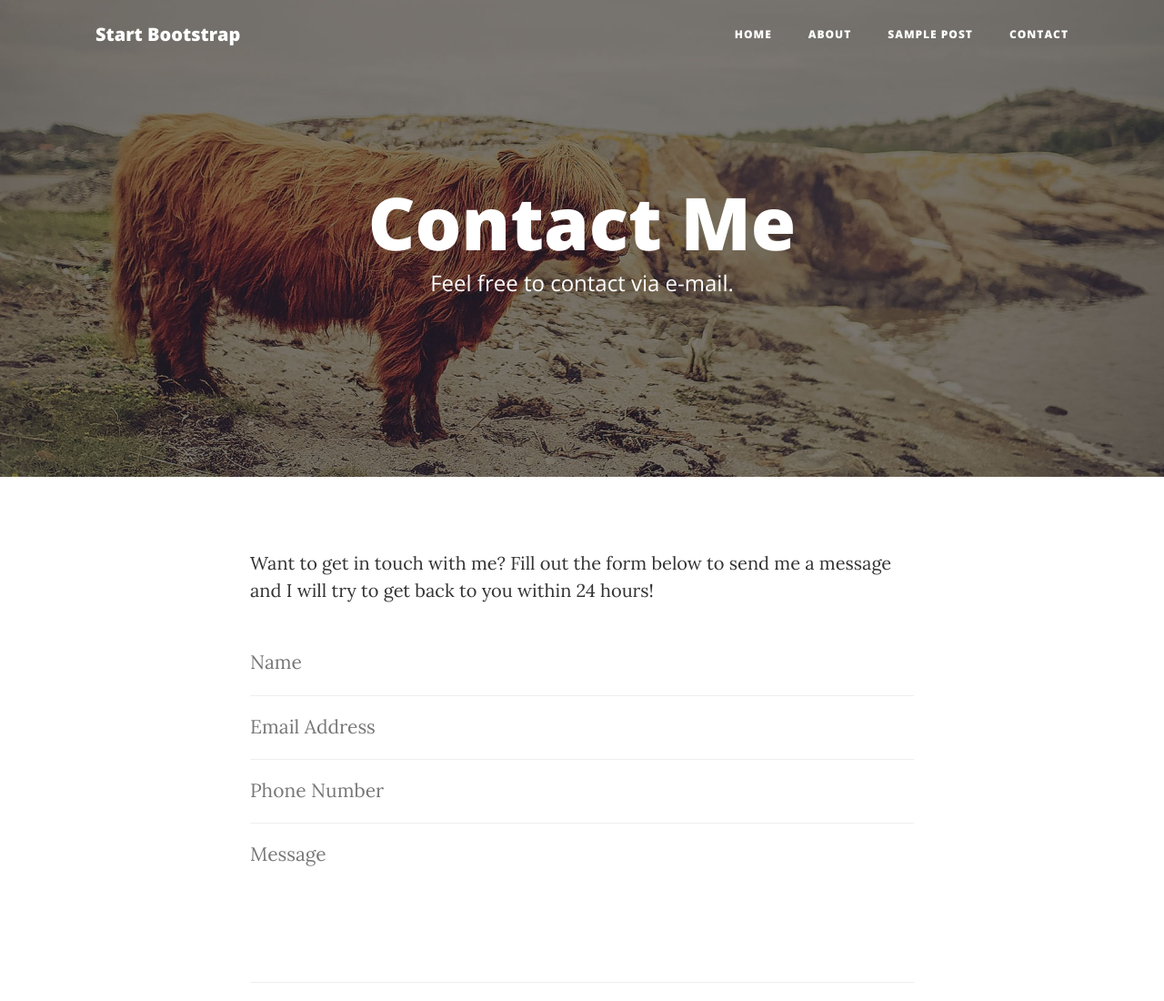
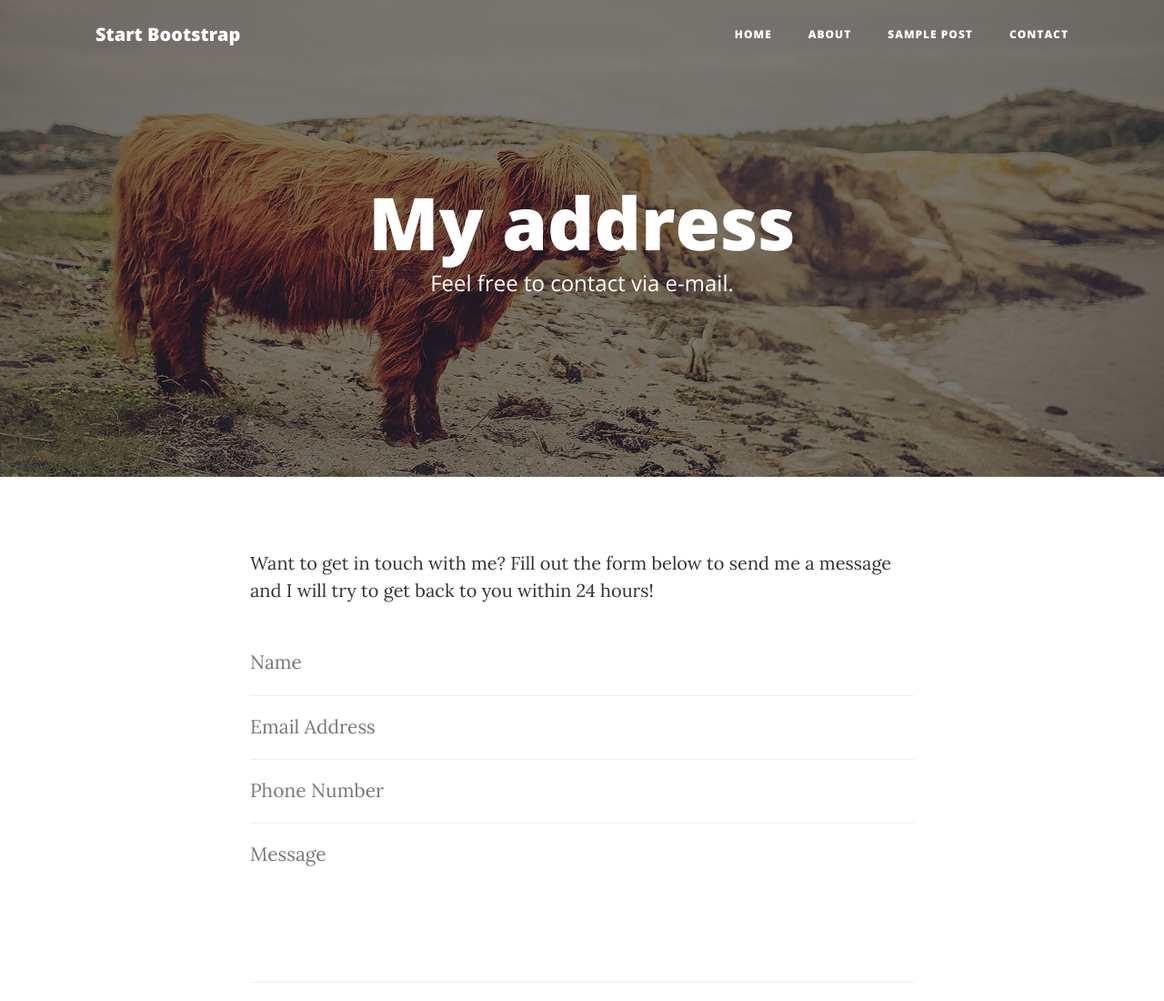
Before and after one commit to Bronzeroot/Bronzeroot.github.io, a website: page contact.html in a window 1280 px wide. Shown: the top 1100 px of the page at 91% size. Drawn offline with nearby package versions, Linux system fonts and the light colour scheme.

Commit message:
initiating project

```diff
--- a/contact.html
+++ b/contact.html
@@ -58,7 +58,7 @@
         <div class="row">
           <div class="col-lg-8 col-md-10 mx-auto">
             <div class="page-heading">
-              <h1>Contact Me</h1>
+              <h1>My address</h1>
               <span class="subheading">Feel free to contact via e-mail.</span>
             </div>
           </div>
```
Also changed, not shown: README.md.
